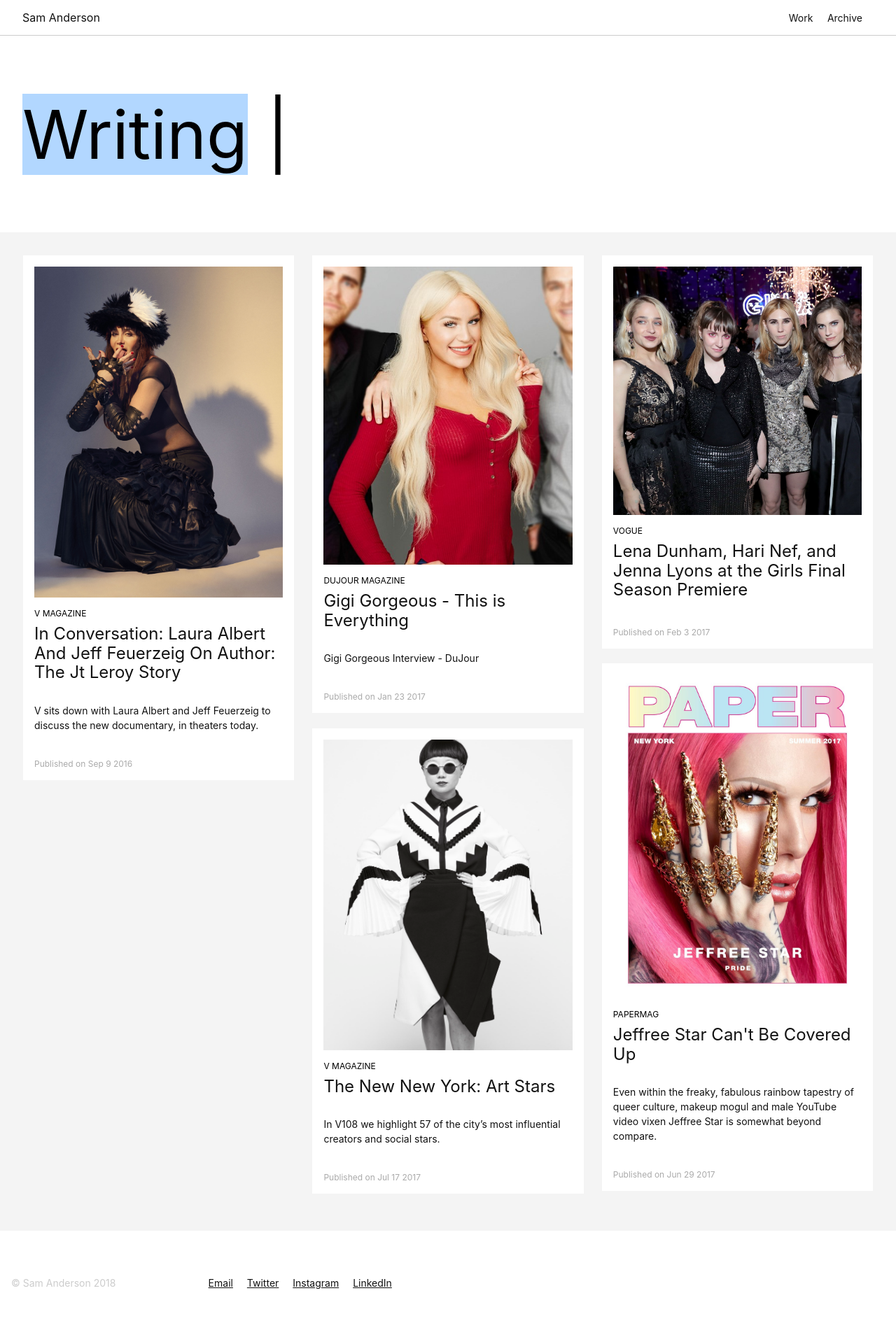
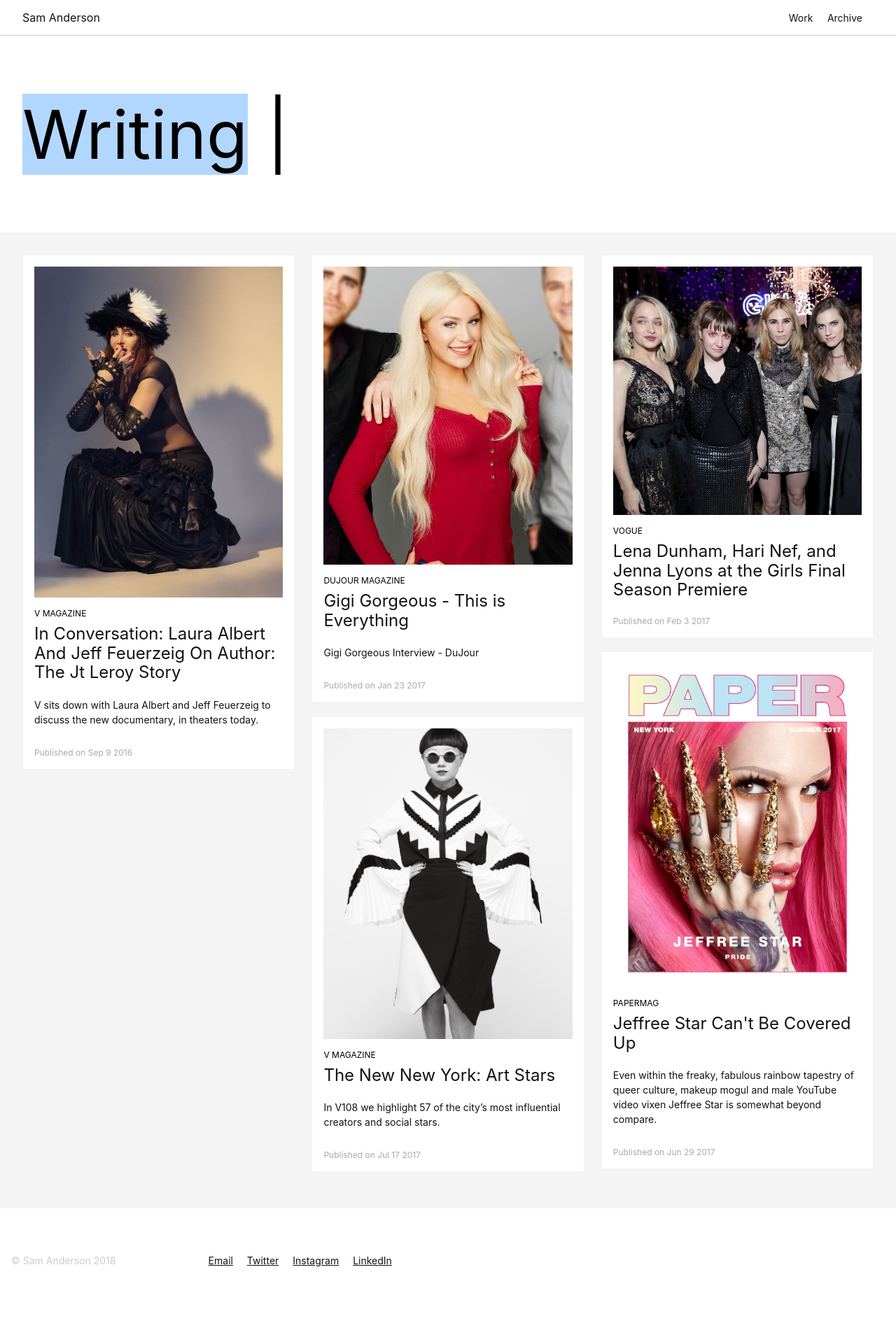
Before and after one commit to willanderson/sja-portfolio, a Jekyll site: the page built from writing/index.html, in a window 1280 px wide. Shown: the whole page at 70% size. Built offline with Jekyll 4.4.1, drawn with Linux system fonts in a browser that asks for light colours; nearby versions of some CDN libraries; the list of posts is cut into pages by our own code; after the commit the page ends 1876 px from its top, so only the background shows below that.

Commit message:
Tweaked spacing on writing page

```diff
--- a/_includes/grid-block.html
+++ b/_includes/grid-block.html
@@ -1,10 +1,10 @@
 <div class="grid__item pa3 bg-white ba b--near-white">
   <div class="inner">
-    <div class="top mb3"><a target="_blank" href="{{ article.source}}"><img class="w-100" src="{{ article.image }}" /></a></div>
+    <div class="top mb3"><a target="_blank" href="{{ article.source}}"><img class="w-100 bw" src="{{ article.image }}" /></a></div>
     <div class="bottom flex flex-column">
       <span class="sans-serif f7 ttu">{{article.categories}}</span>
       <span class="sans-serif f3 mv2"><a target="_blank" href="{{ article.source}}" class="normal off-black dim lh-solid no-underline"> {{ article.title }}</a></span>
-      <span class="sans-serif f6 mv2 off-black lh-copy">{{ article.content }}</span>
+      <span class="sans-serif f6 off-black lh-copy">{{ article.content }}</span>
       <span class="sans-serif f7 light-silver mt3">Published on {{ article.date | date: "%b %-d %Y" }}</span>
     </div>
   </div>
```
Also changed, not shown: 6 other files.
